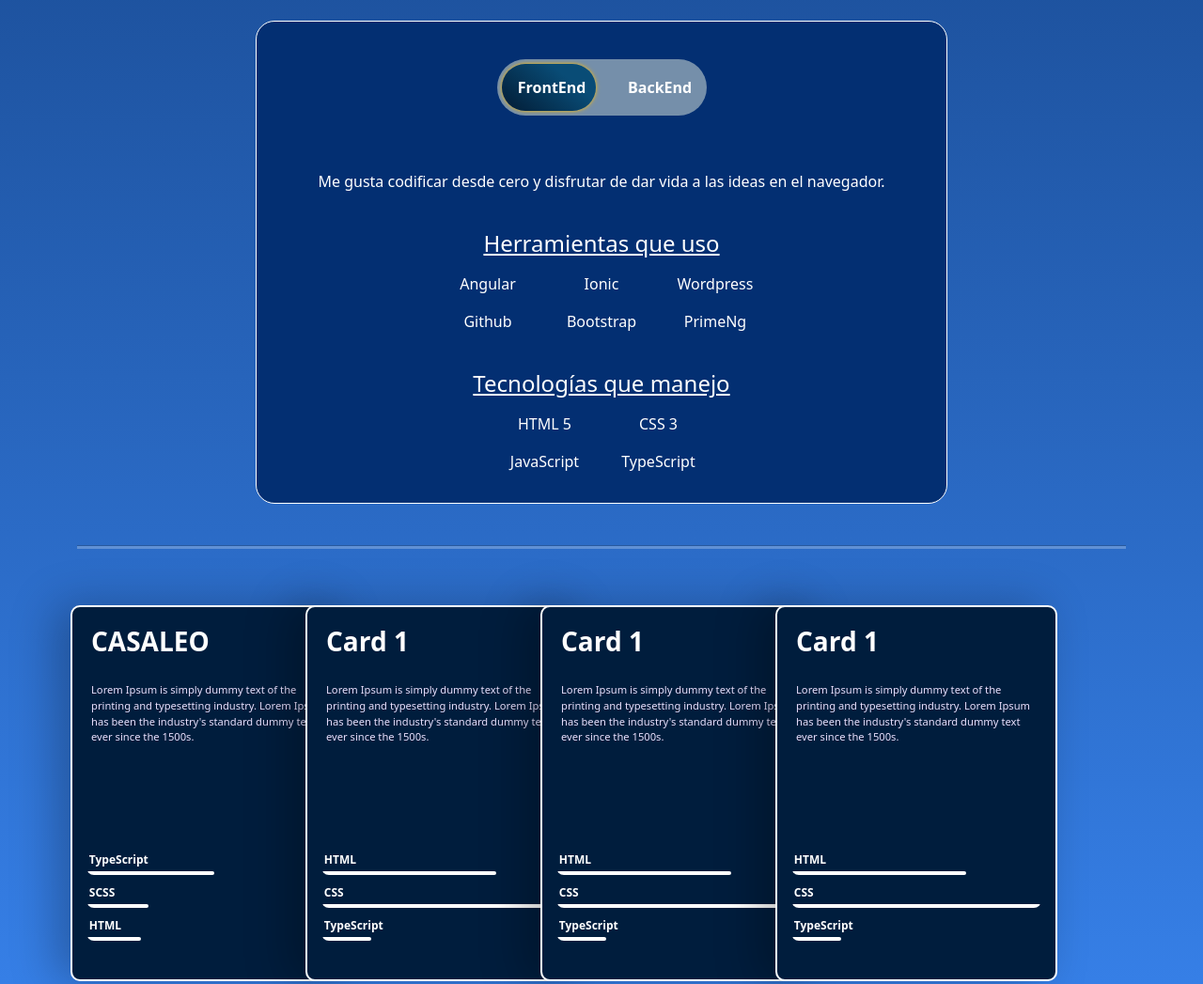
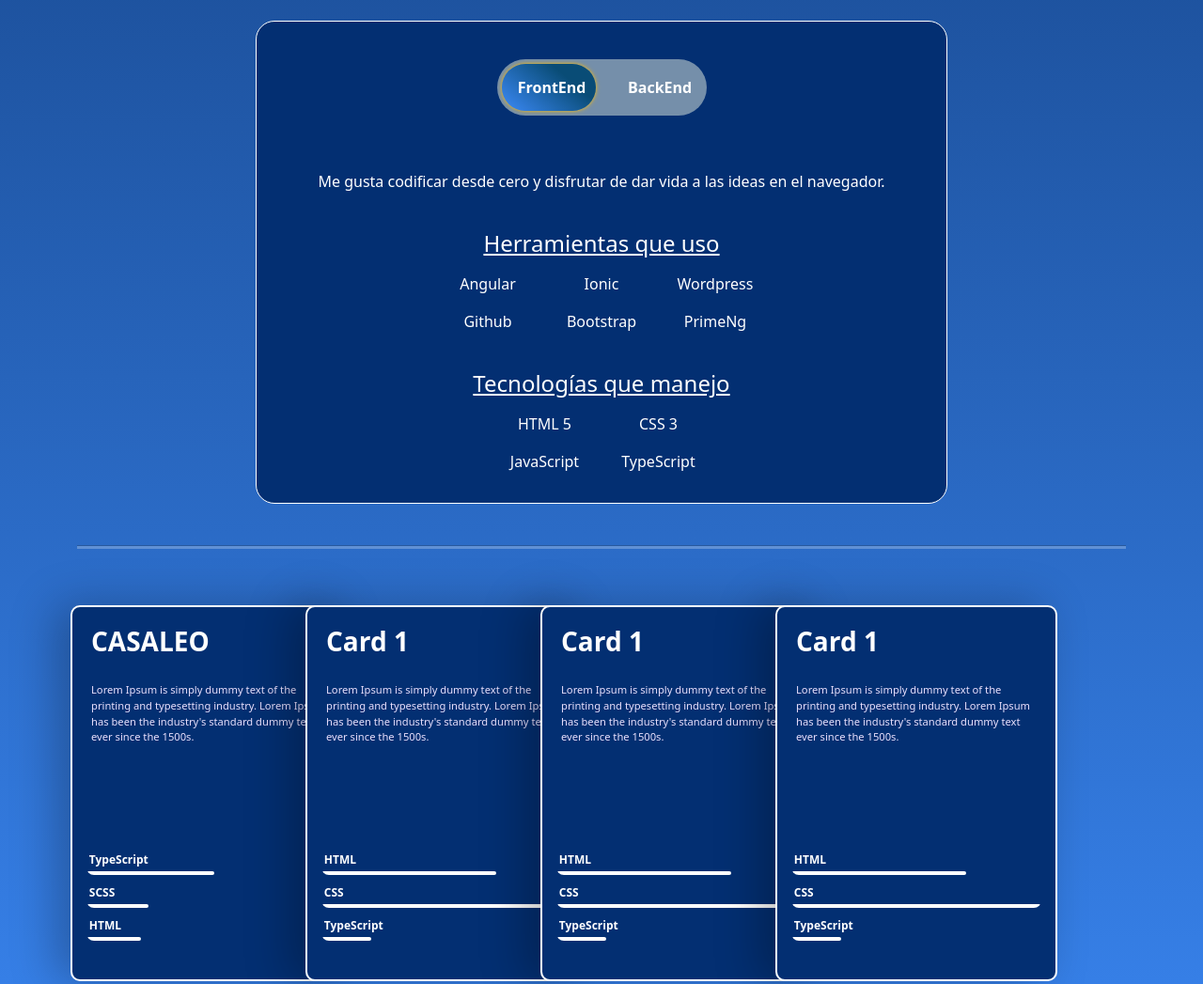
Before and after one commit to jgarcia311999/jgarcia311999.github.io, a plain HTML site: page index.html in a window 1280 px wide. Shown: the part 1302-2349 px from the top of the page at 94% size. Drawn offline with nearby package versions, Linux system fonts and the light colour scheme.

Commit message:
cambios en estilos

```diff
--- a/styles.css
+++ b/styles.css
@@ -175,12 +175,12 @@ label {
 }
 
 ::-webkit-scrollbar-thumb {
-    background: linear-gradient(to bottom, #000814, #01337f);
+    background: linear-gradient(to bottom, #001d49, #3c8af8);
     border-radius: 4px;
 }
 
 ::-webkit-scrollbar-track {
-    background: linear-gradient(to bottom, #000814, #001d49);
+    background: linear-gradient(to bottom, #001d49, #3c8af8);
 }
 
 .modal-xl {
@@ -225,8 +225,8 @@ body.modal-open {
     display: flex;
     height: 400px;
     width: 300px;
-    background-color: #001d3d !important;
-        border-radius: 10px;
+    background-color: #032f72 !important;
+    border-radius: 10px;
     box-shadow: -1rem 0 3rem #00000044;
     margin-left: -80px;
     transition: 0.4s ease-out;
@@ -387,7 +387,7 @@ body.modal-open {
     border-radius: 30px;
     left: 5px;
     cursor: pointer;
-    background: linear-gradient(40deg, #021b34, #094c76 70%);
+    background: linear-gradient(40deg, #3c8af8, #094c76 70%);
     transition: 0.4s;
     box-shadow: 0px 0px 3px #d4af37, 0px 0px 5px #d4af37;
 }
@@ -410,7 +410,7 @@ body.modal-open {
 
 .check:checked+.checkbox .slide .toggle {
     transform: translateX(113px);
-    background: linear-gradient(40deg, #094c76, #021b34 70%);
+    background: linear-gradient(40deg, #094c76, #3c8af8 70%);
     box-shadow: -0px -0px 10px #232d2e, -0px -0px 3px #232d2e;
 }
 
```
